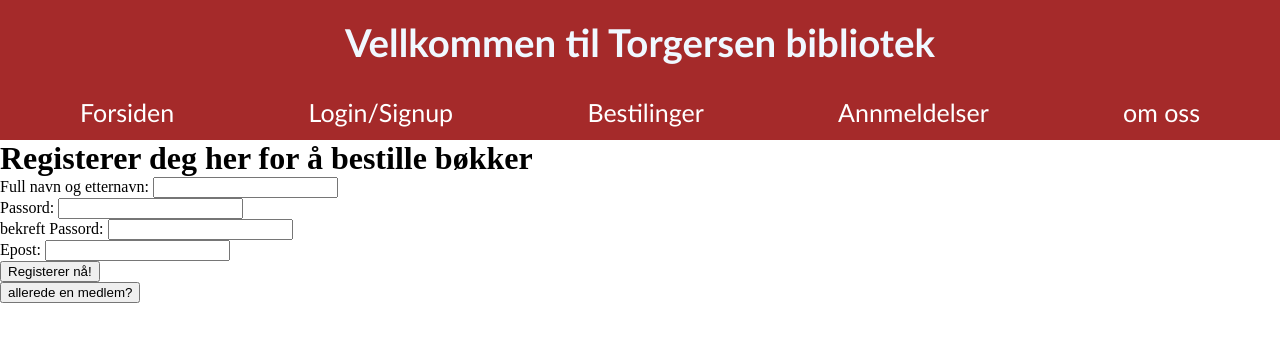
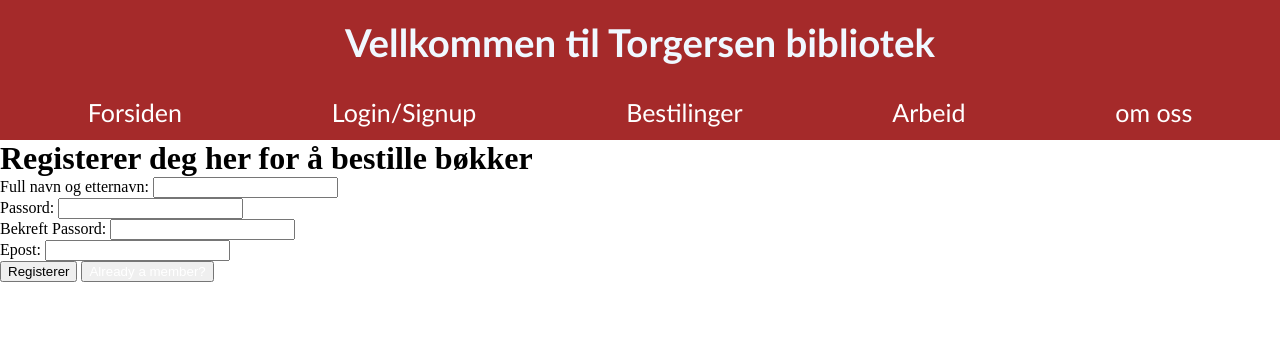
Before and after one commit to Jasan33/Torgersen, a Flask app: page /register in a window 1280 px wide. Shown: the top 342 px of the page. Run offline with Flask 3, Linux system fonts and the light colour scheme; some libraries are stand-ins or nearby versions.

Commit message:
FIXED: changed from Annmeldelser to arbeid, fixed spelling errors

```diff
--- a/Frontend/templates/Admin.html
+++ b/Frontend/templates/Admin.html
@@ -22,7 +22,7 @@
             <a href="{{ url_for('register') }}"><p>Login/Signup</p></a>
             {% endif %}
         <a href="{{ url_for('bestiling') }}"><p>Bestilinger</p></a>
-        <a href="{{ url_for('tabel') }}"><p>Annmeldelser</p></a>
+        <a href="{{ url_for('tabel') }}"><p>Arbeid</p></a>
         <a href="{{ url_for('om_oss') }}"><p>om oss</p></a>
         {% if admin %}
         <a href="{{ url_for('Admin') }}"><p>Admin</p></a>
--- a/Frontend/templates/bestiling.html
+++ b/Frontend/templates/bestiling.html
@@ -22,7 +22,7 @@
             <a href="{{ url_for('register') }}"><p>Login/Signup</p></a>
             {% endif %}
         <a href="{{ url_for('bestiling') }}"><p>Bestilinger</p></a>
-        <a href="{{ url_for('tabel') }}"><p>Annmeldelser</p></a>
+        <a href="{{ url_for('tabel') }}"><p>Arbeid</p></a>
         <a href="{{ url_for('om_oss') }}"><p>om oss</p></a>
         {% if admin %}
         <a href="{{ url_for('Admin') }}"><p>Admin</p></a>
--- a/Frontend/templates/index.html
+++ b/Frontend/templates/index.html
@@ -23,7 +23,7 @@
             <a href="{{ url_for('register') }}"><p>Login/Signup</p></a>
             {% endif %}
         <a href="{{ url_for('bestiling') }}"><p>Bestilinger</p></a>
-        <a href="{{ url_for('tabel') }}"><p>Annmeldelser</p></a>
+        <a href="{{ url_for('arbeid') }}"><p>Arbeid</p></a>
         <a href="{{ url_for('om_oss') }}"><p>om oss</p></a>
         {% if admin %}
         <!-- vis du har admin for du tilgang til denne siden -->
--- a/Frontend/templates/om_oss.html
+++ b/Frontend/templates/om_oss.html
@@ -22,7 +22,7 @@
             <a href="{{ url_for('register') }}"><p>Login/Signup</p></a>
             {% endif %}
         <a href="{{ url_for('bestiling') }}"><p>Bestilinger</p></a>
-        <a href="{{ url_for('tabel') }}"><p>Annmeldelser</p></a>
+        <a href="{{ url_for('tabel') }}"><p>Arbeid</p></a>
         <a href="{{ url_for('om_oss') }}"><p>om oss</p></a>
         {% if admin %}
         <a href="{{ url_for('Admin') }}"><p>Admin</p></a>
--- a/Frontend/templates/register.html
+++ b/Frontend/templates/register.html
@@ -22,7 +22,7 @@
             <a href="{{ url_for('register') }}"><p>Login/Signup</p></a>
             {% endif %}
         <a href="{{ url_for('bestiling') }}"><p>Bestilinger</p></a>
-        <a href="{{ url_for('tabel') }}"><p>Annmeldelser</p></a>
+        <a href="{{ url_for('tabel') }}"><p>Arbeid</p></a>
         <a href="{{ url_for('om_oss') }}"><p>om oss</p></a>
         {% if admin %}
         <a href="{{ url_for('Admin') }}"><p>Admin</p></a>
@@ -40,17 +40,18 @@
     {% endwith %}
         <!-- Form som sammler data til backend vis det er riktig -->
     <div class="login_and_register_main">
-        <h1>Registerer deg her for å bestille bøkker</h1>
+        <h1 class="titele_login">Registerer deg her for å bestille bøkker</h1>
         <form action="{{ url_for('register') }}" method="POST" class="login_and_register_form">
             <label for="navn">Full navn og etternavn:</label>
             <input class="height" type="text" id="navn" name="navn" required><br>
             <label for="passord">Passord:</label>
             <input class="height" type="password" id="passord" name="passord" required><br>
-            <label for="bekreft_passord">bekreft Passord:</label>
+            <label for="bekreft_passord">Bekreft Passord:</label>
             <input class="height" type="password" id="bekreft_passord" name="bekreft_passord" required><br>
             <label for="epost">Epost:</label>
             <input class="height" type="email" id="epost" name="epost" required><br>
-            <button class="submit_button" type="submit">Registerer nå!</button>
+            <button class="submit_button" type="submit">Registerer</button>
+            <button><a class="submit_button" href="{{ url_for('login') }}">Already a member?</a></button>
             <!-- en kort script som sammenligner passord med bekreft passord -->
             <script>
                 const form = document.querySelector("form");
@@ -65,7 +66,6 @@
                 });
             </script>
         </form>
-        <button><a class="login_button" href="{{ url_for('login') }}">allerede en medlem?</a></button>
     </div>
 </body>
 </html>
```
Also changed, not shown: Frontend/templates/login.html (+4 -4 lines).
